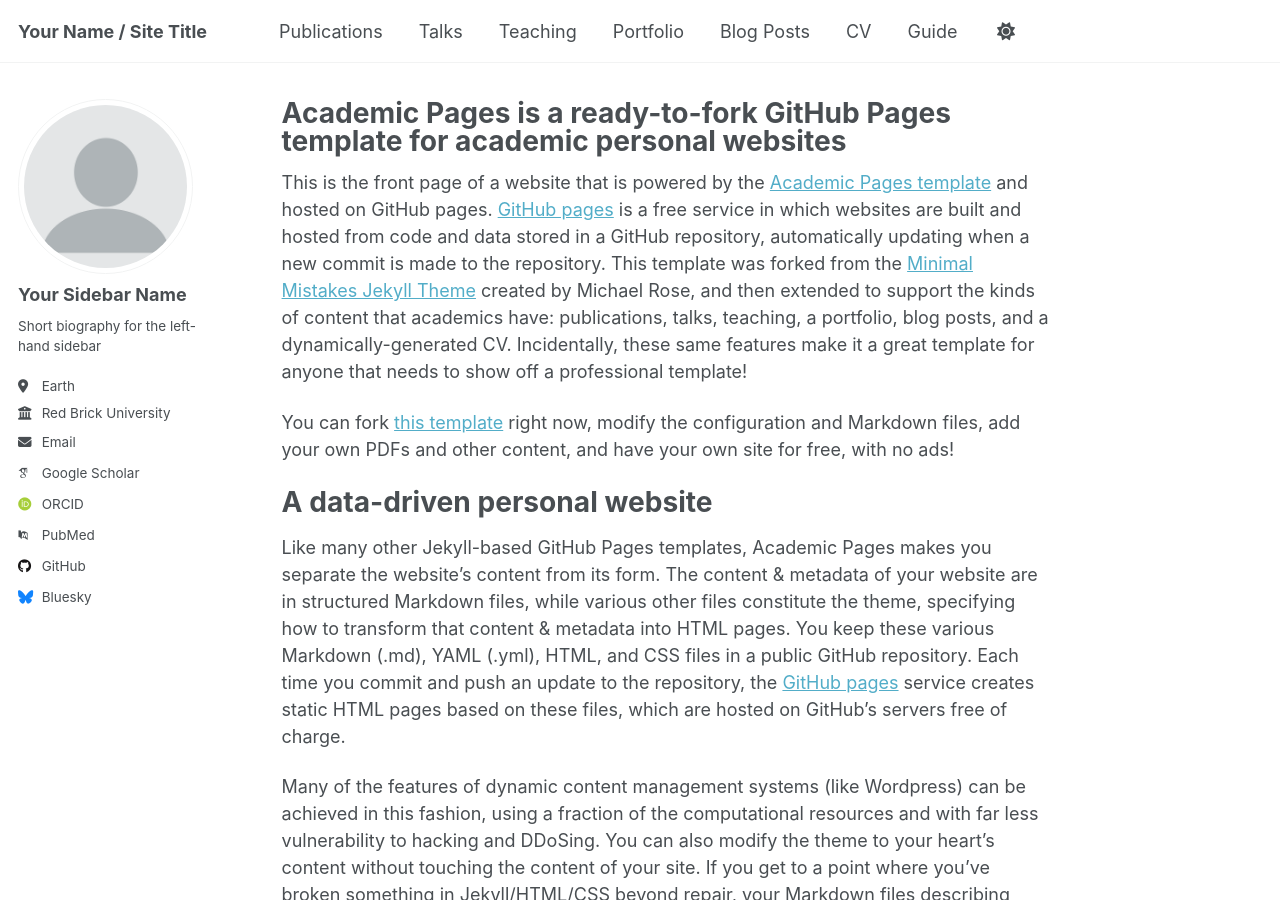
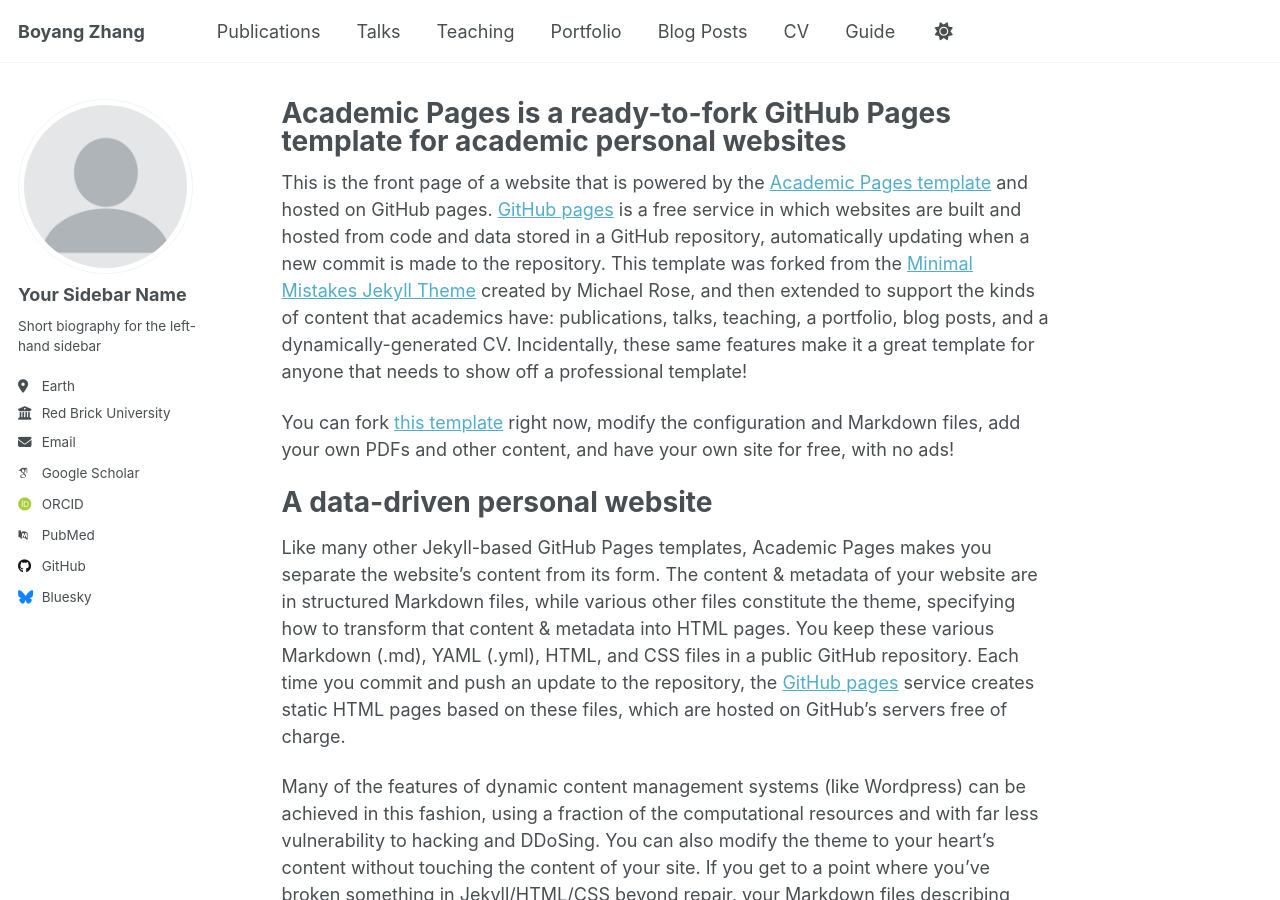
Before and after one commit to Foolock/my-portfolio, a Jekyll site: the page built from _pages/about.md, in a window 1280 px wide and 900 px high. Built offline with Jekyll 4.4.1, drawn with Linux system fonts in a browser that asks for light colours; some web fonts are replaced; a script that is not in the unit is left out.

Commit message:
updated config

```diff
--- a/_config.yml
+++ b/_config.yml
@@ -9,7 +9,7 @@
 # Basic Site Settings
 locale                   : "en-US"
 site_theme               : "default" # Currently available options are "default", "air"
-title                    : "Your Name / Site Title"
+title                    : "Boyang Zhang"
 title_separator          : "-"
 name                     : &name "Your Name"
 description              : &description "Your Name's academic portfolio"   # Update this with a general description of your site, this is the default if not overridden by a page
```
